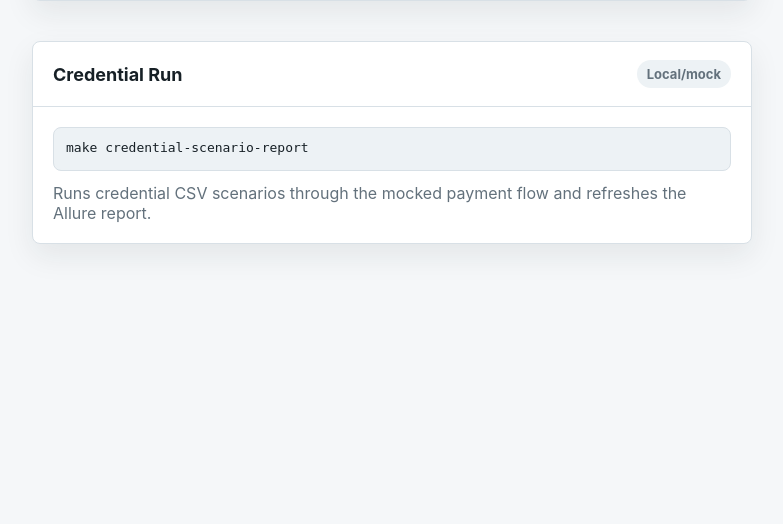
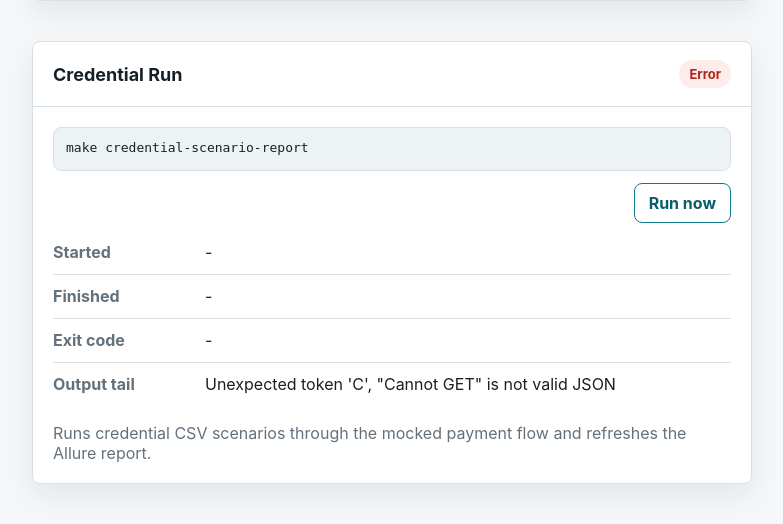
Before and after one commit to canreves/vpos, a Python web app: template src/paynkolay_pos/web/templates/report.html in a window 1280 px wide. Shown: the part 810-1334 px from the top of the page, without its empty margins (18-801 px from the left). Before the commit the page ends 1058 px from the top, so only its background shows below. Run offline with Jinja, Linux system fonts and the light colour scheme; the template is opened without the code that fills it, so the values that code supplies are empty.

Commit message:
feat: trigger credential report from tester ui

```diff
--- a/src/paynkolay_pos/api/app.py
+++ b/src/paynkolay_pos/api/app.py
@@ -23,6 +23,7 @@ def create_app() -> FastAPI:
     )
     app.state.payment_session_store = PaymentSessionStore()
     app.state.three_ds_form_store = ThreeDSFormStore()
+    app.state.credential_report_run = reports.ReportCommandRunState()
     app.mount("/static", StaticFiles(directory=static_dir()), name="static")
 
     templates = Jinja2Templates(directory=templates_dir())
--- a/src/paynkolay_pos/web/static/css/app.css
+++ b/src/paynkolay_pos/web/static/css/app.css
@@ -403,6 +403,11 @@ select {
   background: var(--accent);
 }
 
+.secondary-action:disabled {
+  cursor: not-allowed;
+  opacity: 0.65;
+}
+
 .hidden {
   display: none;
 }
--- a/src/paynkolay_pos/web/static/js/api-client.js
+++ b/src/paynkolay_pos/web/static/js/api-client.js
@@ -30,6 +30,14 @@
     getReportHistory() {
       return requestJson("/api/reports/history");
     },
+    getCredentialReportRun() {
+      return requestJson("/api/reports/credential-run");
+    },
+    startCredentialReportRun() {
+      return requestJson("/api/reports/credential-run", {
+        method: "POST",
+      });
+    },
     createPayment(payload) {
       return requestJson("/api/payments", {
         method: "POST",
--- a/src/paynkolay_pos/web/static/js/reports.js
+++ b/src/paynkolay_pos/web/static/js/reports.js
@@ -12,6 +12,13 @@
   const historyFinished = document.getElementById("history-finished");
   const historyMessage = document.getElementById("history-message");
   const historyTests = document.getElementById("history-tests");
+  const credentialRunStatus = document.getElementById("credential-run-status");
+  const credentialRunButton = document.getElementById("credential-run-button");
+  const credentialRunStarted = document.getElementById("credential-run-started");
+  const credentialRunFinished = document.getElementById("credential-run-finished");
+  const credentialRunExit = document.getElementById("credential-run-exit");
+  const credentialRunOutput = document.getElementById("credential-run-output");
+  let credentialRunPoll = null;
 
   function setStatus(text, kind) {
     status.textContent = text;
@@ -21,6 +28,11 @@
   function setHistoryStatus(text, kind) {
     historyStatus.textContent = text;
     historyStatus.className = `status-pill ${kind}`;
+  }
+
+  function setCredentialRunStatus(text, kind) {
+    credentialRunStatus.textContent = text;
+    credentialRunStatus.className = `status-pill ${kind}`;
   }
 
   function formatDuration(value) {
@@ -86,6 +98,69 @@
     );
   }
 
+  function renderCredentialRun(run) {
+    credentialRunStarted.textContent = formatDate(run.started_at);
+    credentialRunFinished.textContent = formatDate(run.finished_at);
+    credentialRunExit.textContent = run.exit_code === null ? "-" : String(run.exit_code);
+    credentialRunOutput.textContent = run.output_tail || run.message;
+    credentialRunButton.disabled = run.status === "running";
+
+    if (run.status === "running") {
+      setCredentialRunStatus("Running", "neutral");
+      startCredentialRunPolling();
+      return;
+    }
+    if (run.status === "passed") {
+      setCredentialRunStatus("Passed", "success");
+      refreshHistory();
+      return;
+    }
+    if (run.status === "failed") {
+      setCredentialRunStatus("Failed", "error");
+      refreshHistory();
+      return;
+    }
+    setCredentialRunStatus("Local/mock", "neutral");
+  }
+
+  function refreshHistory() {
+    window.PaynkolayApi.getReportHistory().then(renderHistory).catch((error) => {
+      historyMessage.textContent = error.message;
+      setHistoryStatus("Error", "error");
+    });
+  }
+
+  function refreshCredentialRun() {
+    window.PaynkolayApi.getCredentialReportRun().then(renderCredentialRun).catch((error) => {
+      credentialRunOutput.textContent = error.message;
+      setCredentialRunStatus("Error", "error");
+    });
+  }
+
+  function startCredentialRunPolling() {
+    if (credentialRunPoll !== null) {
+      return;
+    }
+    credentialRunPoll = window.setInterval(() => {
+      window.PaynkolayApi.getCredentialReportRun()
+        .then((run) => {
+          renderCredentialRun(run);
+          if (run.status !== "running" && credentialRunPoll !== null) {
+            window.clearInterval(credentialRunPoll);
+            credentialRunPoll = null;
+          }
+        })
+        .catch((error) => {
+          credentialRunOutput.textContent = error.message;
+          setCredentialRunStatus("Error", "error");
+          if (credentialRunPoll !== null) {
+            window.clearInterval(credentialRunPoll);
+            credentialRunPoll = null;
+          }
+        });
+    }, 2000);
+  }
+
   function renderReport(report) {
     path.textContent = report.report_path;
     entrypoint.textContent = report.entrypoint || "-";
@@ -123,4 +198,18 @@
       historyTests.replaceChildren();
       setHistoryStatus("Error", "error");
     });
+
+  credentialRunButton.addEventListener("click", () => {
+    credentialRunButton.disabled = true;
+    setCredentialRunStatus("Starting", "neutral");
+    window.PaynkolayApi.startCredentialReportRun()
+      .then(renderCredentialRun)
+      .catch((error) => {
+        credentialRunButton.disabled = false;
+        credentialRunOutput.textContent = error.message;
+        setCredentialRunStatus("Error", "error");
+      });
+  });
+
+  refreshCredentialRun();
 })();
--- a/src/paynkolay_pos/web/templates/report.html
+++ b/src/paynkolay_pos/web/templates/report.html
@@ -92,11 +92,34 @@
         <section class="panel report-command-panel">
           <div class="panel-heading">
             <h2>Credential Run</h2>
-            <span class="status-pill neutral">Local/mock</span>
+            <span class="status-pill neutral" id="credential-run-status">Local/mock</span>
           </div>
           <div class="command-block">
             <code>make credential-scenario-report</code>
           </div>
+          <div class="result-actions">
+            <button class="secondary-action" id="credential-run-button" type="button">
+              Run now
+            </button>
+          </div>
+          <dl class="result-list">
+            <div>
+              <dt>Started</dt>
+              <dd id="credential-run-started">-</dd>
+            </div>
+            <div>
+              <dt>Finished</dt>
+              <dd id="credential-run-finished">-</dd>
+            </div>
+            <div>
+              <dt>Exit code</dt>
+              <dd id="credential-run-exit">-</dd>
+            </div>
+            <div>
+              <dt>Output tail</dt>
+              <dd id="credential-run-output">-</dd>
+            </div>
+          </dl>
           <p class="inline-message">
             Runs credential CSV scenarios through the mocked payment flow and refreshes the Allure report.
           </p>
```
Also changed, not shown: src/paynkolay_pos/api/routes/reports.py (+117 -2 lines), src/paynkolay_pos/api/schemas.py (+12 -0 lines), tests/api/test_web_app.py (+41 -0 lines).
